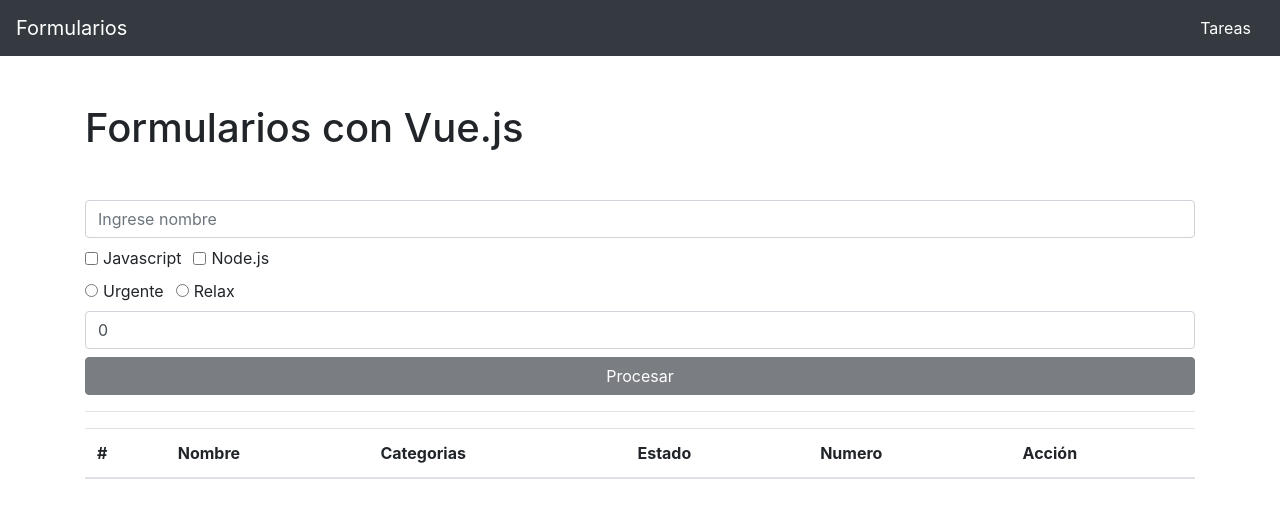
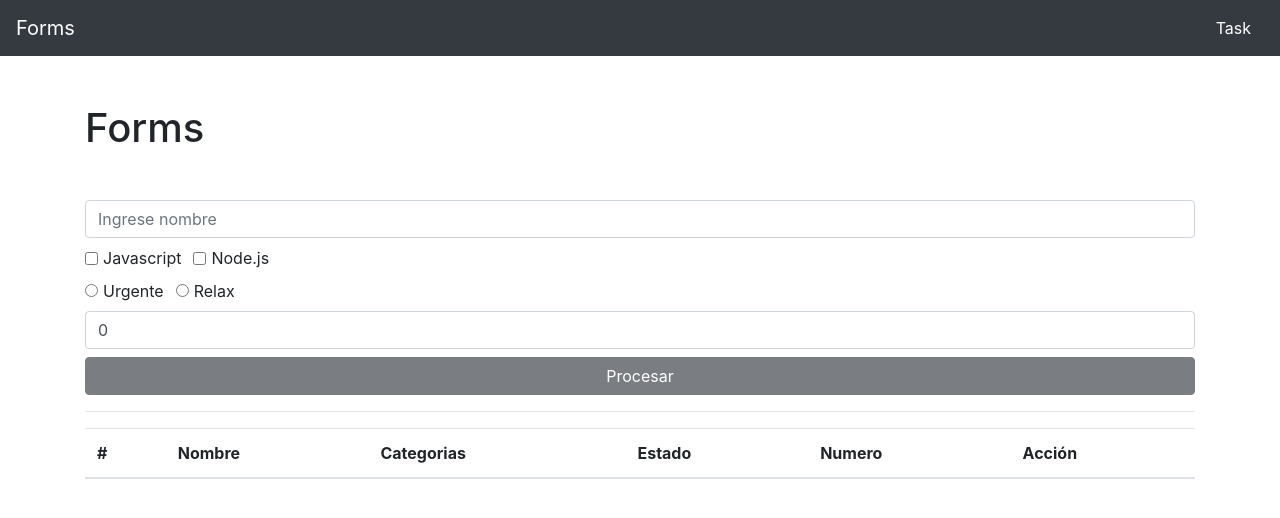
Before and after one commit to ivanurra/vue-forms-firebase, a Vue app: page / in a window 1280 px wide. Shown: the top 518 px of the page. Built offline with nearby package versions, Linux system fonts and the light colour scheme.

Commit message:
put api firebase

```diff
--- a/src/components/Navbar.vue
+++ b/src/components/Navbar.vue
@@ -1,11 +1,11 @@
 <template>
   <div class="navbar navbar-dark bg-dark">
       <router-link to="/" class="navbar-brand">
-          Formularios
+          Forms
       </router-link>
       <div class="d-flex">
           <router-link class="btn btn-dark" to="/">
-            Tareas
+            Task
           </router-link>
       </div>
   </div>
--- a/src/store/index.js
+++ b/src/store/index.js
@@ -18,11 +18,11 @@ export default createStore({
     },
     set(state, payload) {
       state.tareas.push(payload)
-      localStorage.setItem('tareas', JSON.stringify(state.tareas))
+
     },
     eliminar(state, payload) {
       state.tareas = state.tareas.filter(item => item.id !== payload)
-      localStorage.setItem('tareas', JSON.stringify(state.tareas))
+
     },
     tarea(state, payload) {
       if (!state.tareas.find(item => item.id === payload)) {
@@ -34,20 +34,29 @@ export default createStore({
     update(state, payload) {
       state.tareas = state.tareas.map(item => item.id === payload.id ? payload : item)
       router.push('/')
-      localStorage.setItem('tareas', JSON.stringify(state.tareas))
+
     }
   },
   actions: {
     cargarLocalStorage({ commit }) {
-      if (localStorage.getItem('tareas')) {
-        const tareas = JSON.parse(localStorage.getItem('tareas'))
-        commit('cargar', tareas)
-        return
+
+    },
+    async setTareas({ commit }, tarea) {
+      try {
+        const res = await fetch ('https://udemy-api-6ba05-default-rtdb.europe-west1.firebasedatabase.app/tareas.json',{
+          method:'PUT',
+          headers: {
+            'Content-Type': 'application/json'
+          },
+          body: JSON.stringify(tarea),
+        });
+
+        const dataDB = await res.json();
+        console.log(dataDB);
+
+      } catch (error) {
+        console.log(error);
       }
-
-      localStorage.setItem('tareas', JSON.stringify([]))
-    },
-    setTareas({ commit }, tarea) {
       commit('set', tarea)
     },
     deleteTareas({ commit }, id) {
--- a/src/views/Home.vue
+++ b/src/views/Home.vue
@@ -1,6 +1,6 @@
 <template>
 
-  <h1 class="my-5">Formularios con Vue.js</h1>
+  <h1 class="my-5">Forms</h1>
 
   <form @submit.prevent="procesarFormulario">
     <Input :tarea="tarea" />
```
